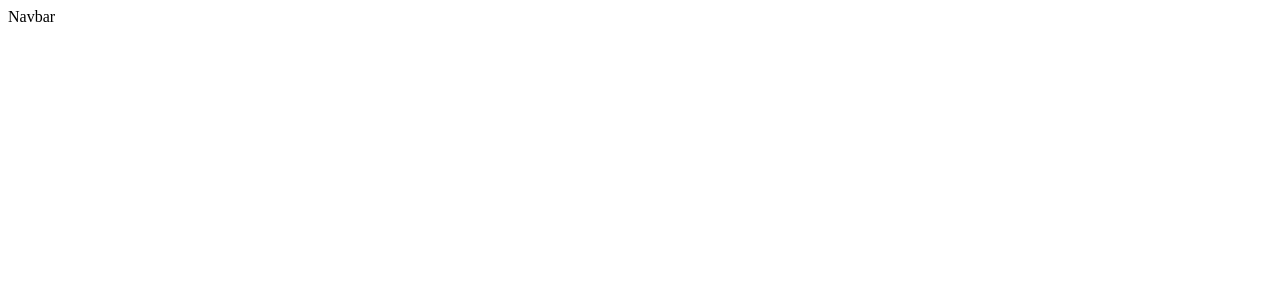
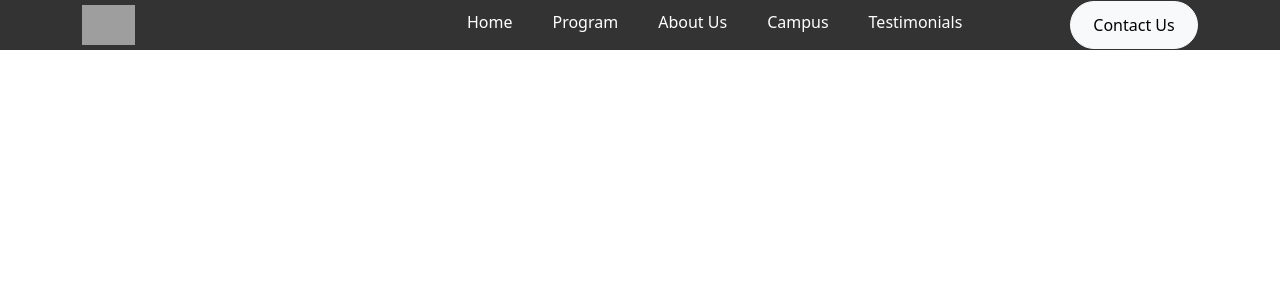
Before and after one commit to BeyzaNurKaradana/react-responsive-website, a React (Vite) app: page / in a window 1280 px wide. Shown: the top 300 px of the page. Built offline with nearby package versions, Linux system fonts and the light colour scheme; grey boxes are pictures that could not be loaded.

Commit message:
added navbar codes

```diff
--- a/package.json
+++ b/package.json
@@ -10,7 +10,9 @@
     "preview": "vite preview"
   },
   "dependencies": {
+    "bootstrap": "^5.3.3",
     "react": "^18.2.0",
+    "react-bootstrap": "^2.10.1",
     "react-dom": "^18.2.0"
   },
   "devDependencies": {
--- a/src/App.jsx
+++ b/src/App.jsx
@@ -1,10 +1,11 @@
 import React from 'react'
 import Navbar from './Components/Navbar/Navbar'
+import "./index.css"
 
 const App = () => {
   return (
     <div>
-      <Navbar/>
+      <Navbar fixed="top"/>
     </div>
   )
 }
--- a/src/Components/Navbar/Navbar.css
+++ b/src/Components/Navbar/Navbar.css
@@ -0,0 +1,33 @@
+ul li{
+    list-style: none;
+    display: inline-block;
+    margin:  0 20px;
+    cursor: pointer;
+    padding-top: 10px;
+}
+
+ul{
+    margin-left: 12rem;
+}
+
+nav{
+    width: 100%;
+    background-color: #333;
+    color: #fff;
+    display: flex;
+    align-items: center;
+    justify-content: space-between;
+    z-index: 10;
+
+
+
+
+}
+
+.background{
+    background-color: #333;
+}
+
+.logo{
+    height: 2.5rem;
+}
--- a/src/Components/Navbar/Navbar.jsx
+++ b/src/Components/Navbar/Navbar.jsx
@@ -1,10 +1,31 @@
-import React from 'react'
-import "./Navbar.css"
+import React from "react";
+import "./Navbar.css";
+import "../../../node_modules/bootstrap/dist/css/bootstrap.min.css";
+import { Button } from "react-bootstrap";
+import "../../index.css";
 
 const Navbar = () => {
   return (
-    <div>Navbar</div>
-  )
-}
+    <div className="background">
+      <nav className="container">
+        <img
+          className="logo"
+          src="https://greatstack.in/assets/logo-DUdXW4nF.png"
+          alt="logo"
+        />
+        <ul>
+          <li>Home</li>
+          <li>Program</li>
+          <li>About Us</li>
+          <li>Campus</li>
+          <li>Testimonials</li>
+        </ul>
+        <Button className="btn ms-0" variant="light">
+          Contact Us
+        </Button>
+      </nav>
+    </div>
+  );
+};
 
-export default Navbar
+export default Navbar;
--- a/src/index.css
+++ b/src/index.css
@@ -0,0 +1,12 @@
+*{
+    margin: 0;
+    padding: 0;
+    box-sizing: border-box;
+
+}
+
+.btn{
+    width: 8rem;
+    height: 3rem;
+    border-radius: 50px;
+}
```
Also changed, not shown: 1 other file (tests, documents, lock files or other folders).
